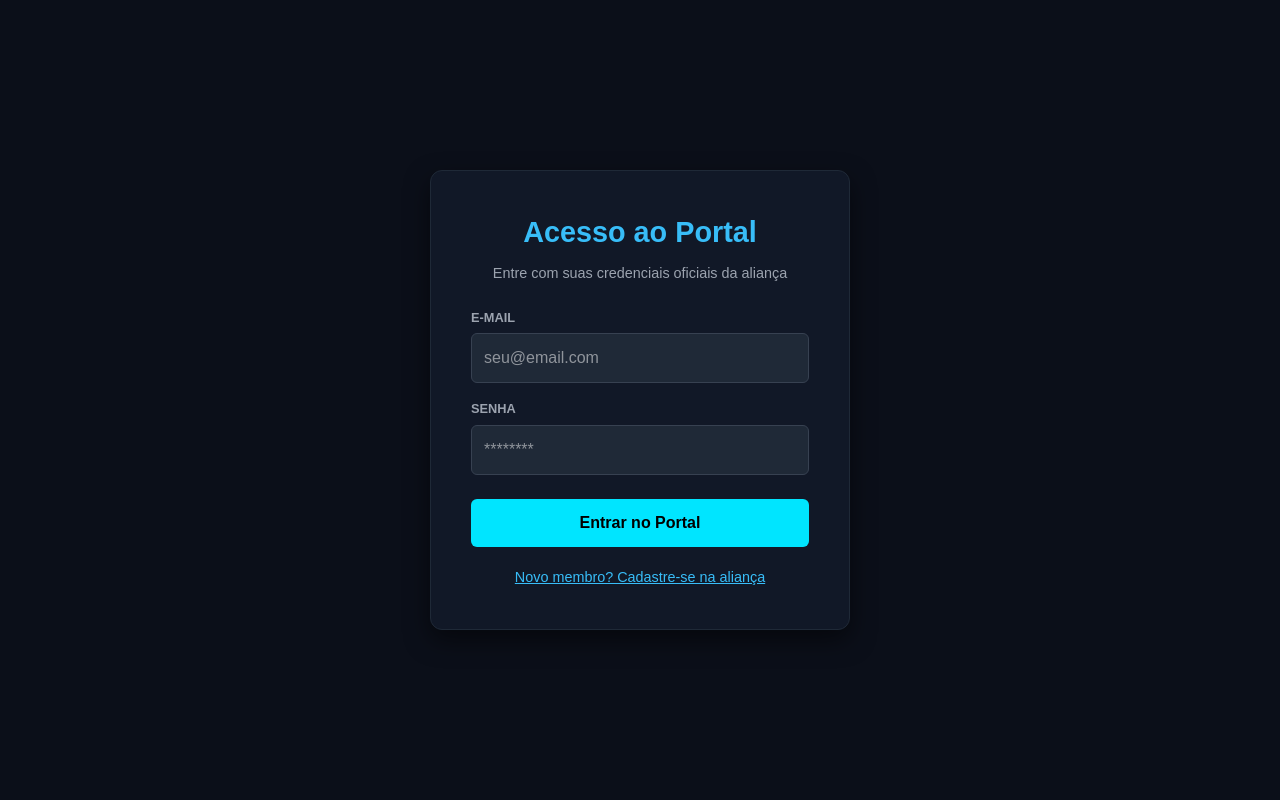
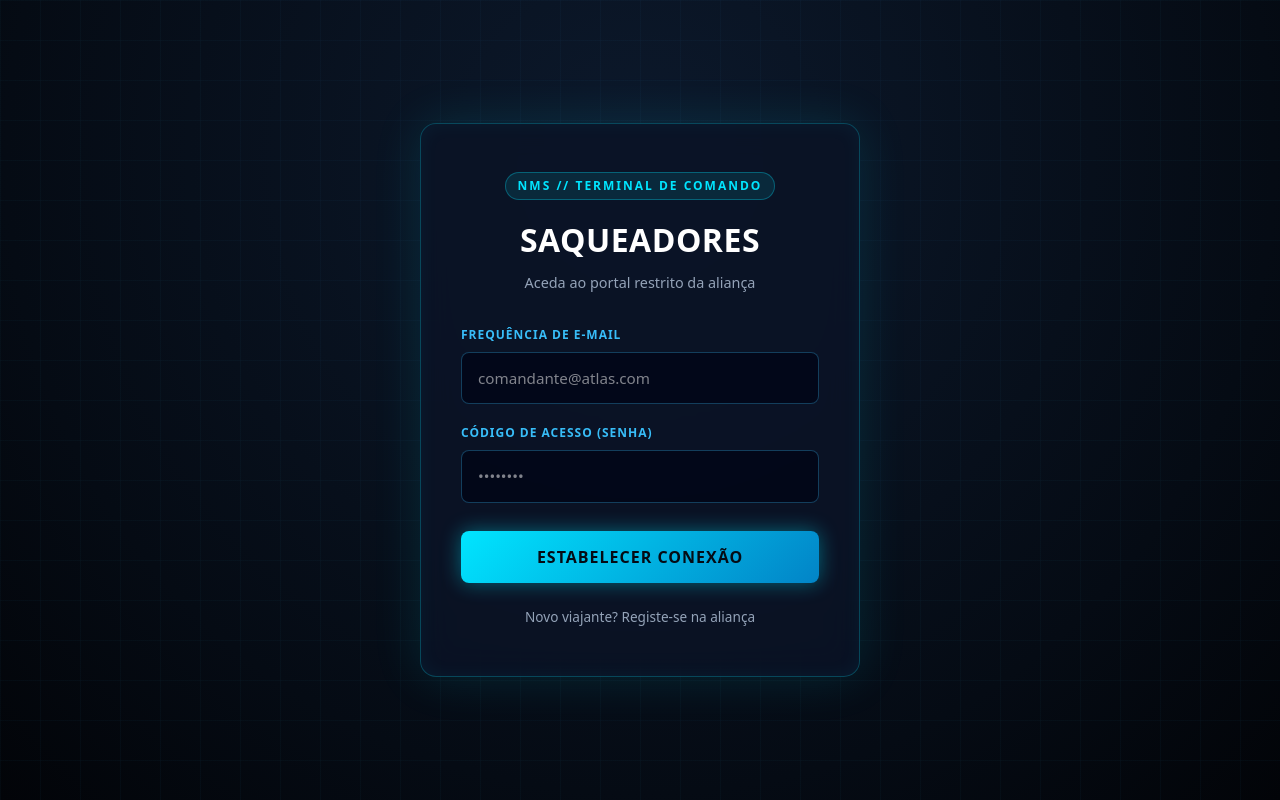
Before and after one commit to derikpetiz/saqueadores-portal, a Next.js app: page / in a window 1280 px wide. Built offline with nearby package versions, Linux system fonts and the light colour scheme.

Commit message:
Redeniza interface sci-fi de elite para o portal

```diff
--- a/app/page.tsx
+++ b/app/page.tsx
@@ -9,55 +9,164 @@ export default function PortalHome() {
 
   const handleAuth = (e: React.FormEvent) => {
     e.preventDefault();
-    // Lógica de autenticação com Supabase ou redirecionamento
-    alert(isRegistering ? 'Registo efetuado com sucesso!' : 'Login efetuado com sucesso!');
+    alert(isRegistering ? 'Registo efetuado com sucesso na rede!' : 'Conexão estabelecida com sucesso!');
   };
 
   return (
-    <main style={{ display: 'flex', flexDirection: 'column', alignItems: 'center', justifyContent: 'center', height: '100vh', background: '#0b0f19', color: '#fff', fontFamily: 'sans-serif' }}>
-      <div style={{ background: '#111827', padding: '40px', borderRadius: '12px', boxShadow: '0 10px 25px rgba(0,0,0,0.5)', width: '100%', maxWidth: '420px', border: '1px solid #1f2937', textAlign: 'center' }}>
-        <h1 style={{ fontSize: '1.8rem', marginBottom: '8px', color: '#38bdf8', fontWeight: 'bold' }}>Acesso ao Portal</h1>
-        <p style={{ color: '#9ca3af', fontSize: '0.9rem', marginBottom: '24px' }}>Entre com suas credenciais oficiais da aliança</p>
+    <main style={{
+      minHeight: '100vh',
+      display: 'flex',
+      flexDirection: 'column',
+      alignItems: 'center',
+      justifyContent: 'center',
+      background: 'radial-gradient(circle at 50% 20%, #0c192c 0%, #050b14 70%, #020408 100%)',
+      color: '#e2e8f0',
+      fontFamily: 'system-ui, -apple-system, sans-serif',
+      position: 'relative',
+      overflow: 'hidden',
+      padding: '20px'
+    }}>
+      {/* Grelha de fundo de alta tecnologia */}
+      <div style={{
+        position: 'absolute',
+        inset: 0,
+        backgroundImage: 'linear-gradient(rgba(56, 189, 248, 0.03) 1px, transparent 1px), linear-gradient(90deg, rgba(56, 189, 248, 0.03) 1px, transparent 1px)',
+        backgroundSize: '40px 40px',
+        pointerEvents: 'none'
+      }} />
 
-        <form onSubmit={handleAuth} style={{ display: 'flex', flexDirection: 'column', gap: '16px', textAlign: 'left' }}>
+      {/* Cartão principal com efeito Glassmorphism */}
+      <div style={{
+        position: 'relative',
+        background: 'rgba(11, 19, 38, 0.85)',
+        backdropFilter: 'blur(16px)',
+        border: '1px solid rgba(0, 229, 255, 0.25)',
+        borderRadius: '16px',
+        boxShadow: '0 0 50px rgba(0, 229, 255, 0.12), inset 0 0 20px rgba(0, 229, 255, 0.05)',
+        padding: '48px 40px',
+        width: '100%',
+        maxWidth: '440px',
+        textAlign: 'center'
+      }}>
+        {/* Etiqueta de sistema */}
+        <div style={{
+          display: 'inline-block',
+          background: 'rgba(0, 229, 255, 0.1)',
+          border: '1px solid rgba(0, 229, 255, 0.3)',
+          color: '#00e5ff',
+          padding: '4px 12px',
+          borderRadius: '20px',
+          fontSize: '0.75rem',
+          fontWeight: 'bold',
+          letterSpacing: '2px',
+          marginBottom: '16px',
+          textTransform: 'uppercase'
+        }}>
+          NMS // Terminal de Comando
+        </div>
+
+        <h1 style={{
+          fontSize: '2rem',
+          fontWeight: '800',
+          color: '#ffffff',
+          marginBottom: '8px',
+          letterSpacing: '0.5px'
+        }}>
+          SAQUEADORES
+        </h1>
+
+        <p style={{
+          color: '#94a3b8',
+          fontSize: '0.9rem',
+          marginBottom: '32px'
+        }}>
+          {isRegistering ? 'Registe a sua identidade na rede galáctica' : 'Aceda ao portal restrito da aliança'}
+        </p>
+
+        <form onSubmit={handleAuth} style={{ display: 'flex', flexDirection: 'column', gap: '20px', textAlign: 'left' }}>
           <div>
-            <label style={{ display: 'block', fontSize: '0.8rem', color: '#9ca3af', marginBottom: '6px', fontWeight: 'bold' }}>E-MAIL</label>
+            <label style={{ display: 'block', fontSize: '0.75rem', color: '#38bdf8', marginBottom: '8px', fontWeight: 'bold', letterSpacing: '1px' }}>
+              FREQUÊNCIA DE E-MAIL
+            </label>
             <input
               type="email"
-              placeholder="seu@email.com"
+              placeholder="comandante@atlas.com"
               value={email}
               onChange={(e) => setEmail(e.target.value)}
-              style={{ width: '100%', padding: '12px', background: '#1f2937', border: '1px solid #374151', borderRadius: '6px', color: '#fff', outline: 'none' }}
+              style={{
+                width: '100%',
+                padding: '14px 16px',
+                background: 'rgba(2, 6, 23, 0.8)',
+                border: '1px solid rgba(56, 189, 248, 0.3)',
+                borderRadius: '8px',
+                color: '#fff',
+                outline: 'none',
+                fontSize: '0.95rem',
+                boxSizing: 'border-box'
+              }}
               required
             />
           </div>
 
           <div>
-            <label style={{ display: 'block', fontSize: '0.8rem', color: '#9ca3af', marginBottom: '6px', fontWeight: 'bold' }}>SENHA</label>
+            <label style={{ display: 'block', fontSize: '0.75rem', color: '#38bdf8', marginBottom: '8px', fontWeight: 'bold', letterSpacing: '1px' }}>
+              CÓDIGO DE ACESSO (SENHA)
+            </label>
             <input
               type="password"
-              placeholder="********"
+              placeholder="••••••••"
               value={password}
               onChange={(e) => setPassword(e.target.value)}
-              style={{ width: '100%', padding: '12px', background: '#1f2937', border: '1px solid #374151', borderRadius: '6px', color: '#fff', outline: 'none' }}
+              style={{
+                width: '100%',
+                padding: '14px 16px',
+                background: 'rgba(2, 6, 23, 0.8)',
+                border: '1px solid rgba(56, 189, 248, 0.3)',
+                borderRadius: '8px',
+                color: '#fff',
+                outline: 'none',
+                fontSize: '0.95rem',
+                boxSizing: 'border-box'
+              }}
               required
             />
           </div>
 
           <button
             type="submit"
-            style={{ width: '100%', padding: '12px', background: '#00e5ff', color: '#000', fontWeight: 'bold', border: 'none', borderRadius: '6px', cursor: 'pointer', marginTop: '8px', fontSize: '1rem' }}
+            style={{
+              width: '100%',
+              padding: '14px',
+              background: 'linear-gradient(135deg, #00e5ff 0%, #0284c7 100%)',
+              color: '#050b14',
+              fontWeight: 'bold',
+              border: 'none',
+              borderRadius: '8px',
+              cursor: 'pointer',
+              marginTop: '8px',
+              fontSize: '1rem',
+              letterSpacing: '1px',
+              boxShadow: '0 0 20px rgba(0, 229, 255, 0.4)',
+              transition: 'all 0.3s ease'
+            }}
           >
-            {isRegistering ? 'Cadastrar na Aliança' : 'Entrar no Portal'}
+            {isRegistering ? 'INICIALIZAR REGISTO' : 'ESTABELECER CONEXÃO'}
           </button>
         </form>
 
         <button
           type="button"
           onClick={() => setIsRegistering(!isRegistering)}
-          style={{ background: 'none', border: 'none', color: '#38bdf8', cursor: 'pointer', marginTop: '20px', fontSize: '0.9rem', textDecoration: 'underline' }}
+          style={{
+            background: 'none',
+            border: 'none',
+            color: '#94a3b8',
+            cursor: 'pointer',
+            marginTop: '24px',
+            fontSize: '0.85rem'
+          }}
         >
-          {isRegistering ? 'Já tem cadastro? Faça login' : 'Novo membro? Cadastre-se na aliança'}
+          {isRegistering ? 'Já possui credenciais? Faça login' : 'Novo viajante? Registe-se na aliança'}
         </button>
       </div>
     </main>
```
